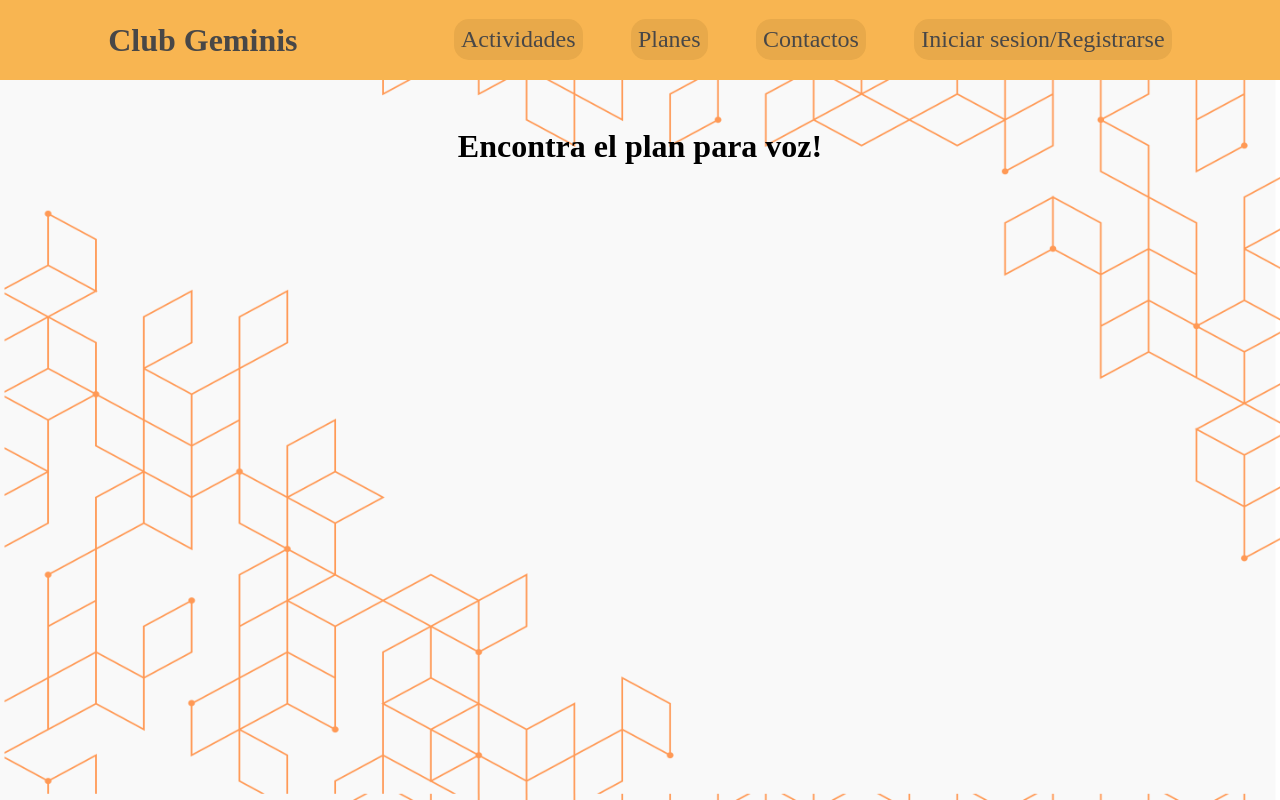
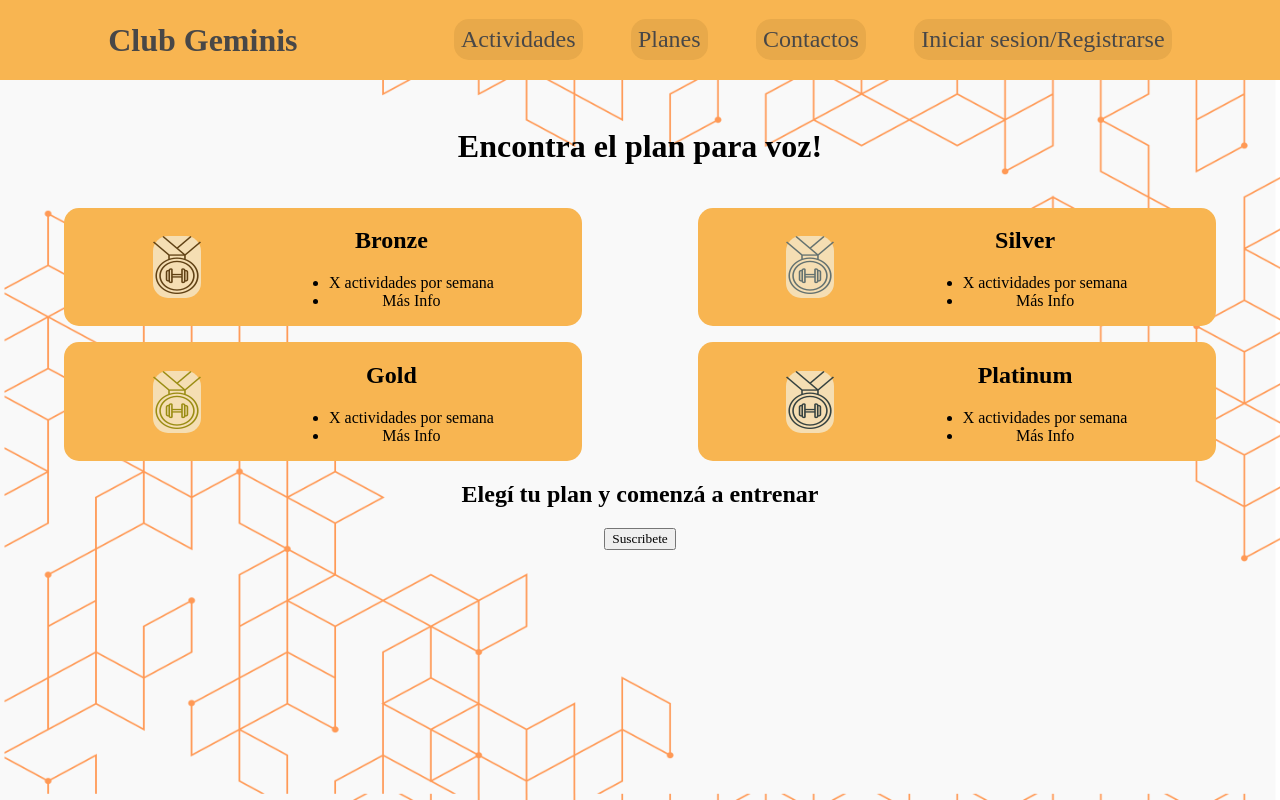
Before and after one commit to sip2022/frontend-client, a React (Create React App) app: page /planes in a window 1280 px wide. Built offline with nearby package versions, Linux system fonts and the light colour scheme.

Commit message:
Pagina de planes

```diff
--- a/src/components/planPage/PlanList.js
+++ b/src/components/planPage/PlanList.js
@@ -1,5 +1,67 @@
-import classes from "./Plan.module.css";
+import { useEffect, useState } from "react";
+import classes from "./PlanList.module.css";
 
-function PlanList(props) {}
+// Dummy data sobre los planes
+// TODO traerlos desde el Back cuando se implemente.
+const DUMMY_DATA = [
+  {
+    nombre: "Bronze",
+    imagen: "/images/planes_images/iconoPlanBronze.png",
+    descripcion: ["X actividades por semana", "Más Info"],
+  },
+  {
+    nombre: "Silver",
+    imagen: "/images/planes_images/iconoPlanSilver.png",
+    descripcion: ["X actividades por semana", "Más Info"],
+  },
+  {
+    nombre: "Gold",
+    imagen: "/images/planes_images/iconoPlanGold.png",
+    descripcion: ["X actividades por semana", "Más Info"],
+  },
+  {
+    nombre: "Platinum",
+    imagen: "/images/planes_images/iconoPlanPlatinum.png",
+    descripcion: ["X actividades por semana", "Más Info"],
+  },
+];
+
+function PlanCardPage({ nombre, imagen, descripcion }) {
+  return (
+    <section className={classes.singlePlan}>
+      <section className={classes.plan_image}>
+        <img src={imagen} />
+      </section>
+      <section>
+        <h2>{nombre}</h2>
+        <ul>{descripcion.map((desc, index) => {
+          return <li key={index}>{desc}</li>
+        })}</ul>
+      </section>
+    </section>
+  );
+}
+
+function PlanList(props) {
+  const [planes, setPlanes] = useState([]);
+  useEffect(() => {
+    setPlanes(DUMMY_DATA);
+  }, []);
+
+  return (
+    <section>
+      <section className={classes.planes}>
+        {/* TODO Lista de planes,  */}
+        {planes ? planes.map((plan, index) => {
+          return <PlanCardPage nombre={plan.nombre} imagen={plan.imagen} descripcion={plan.descripcion} key={index} />
+        }) : null}
+      </section>
+      <section>
+        <h2>Elegí tu plan y comenzá a entrenar</h2>
+        <button>Suscribete</button>
+      </section>
+    </section>
+  );
+}
 
 export default PlanList;
--- a/src/components/planPage/PlanList.module.css
+++ b/src/components/planPage/PlanList.module.css
@@ -0,0 +1,21 @@
+.planes{
+  display: flex;
+  flex-wrap: wrap;
+  justify-content: space-between;
+}
+
+.singlePlan{
+  background-color: #F8B551;
+  display: flex;
+  align-items: center;
+  justify-content: space-evenly;
+  flex-direction: row;
+  width: 45%;
+  margin-top: 1rem;
+  border-radius: 15px;
+}
+
+.plan_image{
+  background-color: wheat;
+  border-radius: 15px;
+}
--- a/src/pages/PlanesPage.js
+++ b/src/pages/PlanesPage.js
@@ -1,6 +1,12 @@
+import PlanList from "../components/planPage/PlanList";
+
 function PlanesPage() {
-  return <h1>Encontra el plan para voz!</h1>
-
+  return (
+    <section>
+      <h1>Encontra el plan para voz!</h1>
+      <PlanList />
+    </section>
+  );
 }
 
 export default PlanesPage;
```
